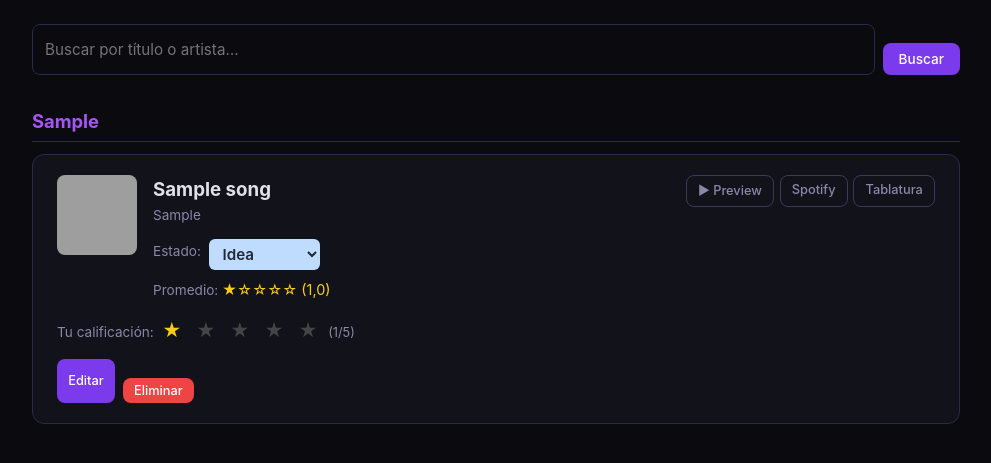
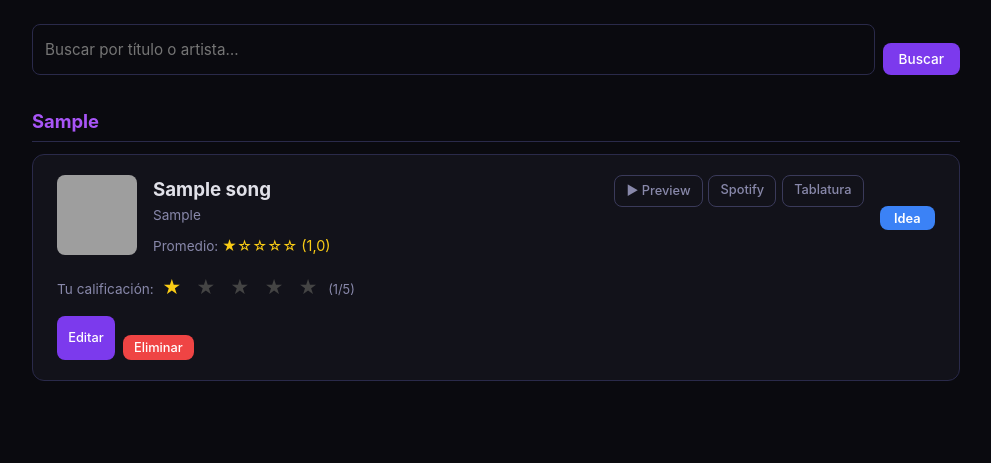
Before and after one commit to gesielVazquez/Euphonic, a Django app: page / in a window 1280 px wide. Shown: the part 60-523 px from the top of the page, without its empty margins (144-1135 px from the left). Run offline with Django 5.2, Linux system fonts and the light colour scheme; a user stored in the database is signed in; tables that the repository leaves empty hold one stand-in row (values such as "Sample post"); grey boxes are pictures that could not be loaded.

Commit message:
Estados de canción: botón de ciclo con color en vez de select

```diff
--- a/songs/templates/songs/song_list.html
+++ b/songs/templates/songs/song_list.html
@@ -25,18 +25,6 @@
           <div style="flex:1;min-width:0">
             <h3>{{ song.title }}</h3>
             {% if song.genre %}<div class="meta">{{ song.genre }}</div>{% endif %}
-            <div class="meta mt-2" style="display:flex;align-items:center;gap:.5rem;flex-wrap:wrap">
-              <span>Estado:</span>
-              <form method="post" action="{% url 'update_song_state' song.pk %}" class="inline-form">
-                {% csrf_token %}
-                <select name="estado" onchange="this.form.submit()"
-                        style="background:{% if song.estado == 'idea' %}#bfdbfe{% elif song.estado == 'progreso' %}#fef08a{% else %}#bbf7d0{% endif %};color:#1f2937;border:none;padding:.3rem .6rem;border-radius:6px;font-weight:600">
-                  <option value="idea" {% if song.estado == 'idea' %}selected{% endif %}>Idea</option>
-                  <option value="progreso" {% if song.estado == 'progreso' %}selected{% endif %}>Progreso</option>
-                  <option value="completo" {% if song.estado == 'completo' %}selected{% endif %}>Completo</option>
-                </select>
-              </form>
-            </div>
             <div class="meta mt-2">
               Promedio:
               <span class="stars">
@@ -60,6 +48,17 @@
             {% if song.tab_url %}
               <a href="{{ song.tab_url }}" target="_blank" class="btn btn-outline btn-sm">Tablatura</a>
             {% endif %}
+          </div>
+          <div class="meta mt-3" style="display:flex;justify-content:flex-end">
+            <form method="post" action="{% url 'update_song_state' song.pk %}" class="inline-form">
+              {% csrf_token %}
+              <input type="hidden" name="estado" value="{{ song.estado }}">
+              <button type="button" class="btn btn-sm estado-btn" data-estado="{{ song.estado }}"
+                      onclick="cycleEstado(this)" title="Cambiar estado de la canción"
+                      style="background:{% if song.estado == 'idea' %}#3b82f6{% elif song.estado == 'progreso' %}#d97706{% else %}#22c55e{% endif %};color:#fff;border:none;font-weight:600;padding:.3rem .9rem">
+                {{ song.get_estado_display }}
+              </button>
+            </form>
           </div>
         </div>
 
@@ -119,4 +118,22 @@
   </div>
 {% endif %}
 
+<script>
+  const ESTADO_OPTS = [
+    { value: 'idea', label: 'Idea', bg: '#3b82f6' },
+    { value: 'progreso', label: 'Progreso', bg: '#d97706' },
+    { value: 'completo', label: 'Completo', bg: '#22c55e' },
+  ];
+  function cycleEstado(btn) {
+    const cur = btn.dataset.estado || 'idea';
+    const idx = ESTADO_OPTS.findIndex(e => e.value === cur);
+    const next = ESTADO_OPTS[(idx + 1) % ESTADO_OPTS.length];
+    btn.dataset.estado = next.value;
+    btn.textContent = next.label;
+    btn.style.background = next.bg;
+    btn.closest('form').querySelector('input[name="estado"]').value = next.value;
+    btn.closest('form').submit();
+  }
+</script>
+
 {% endblock %}
```
